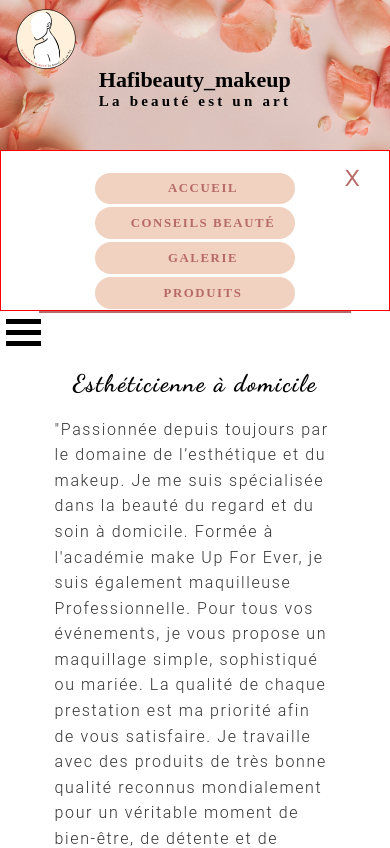
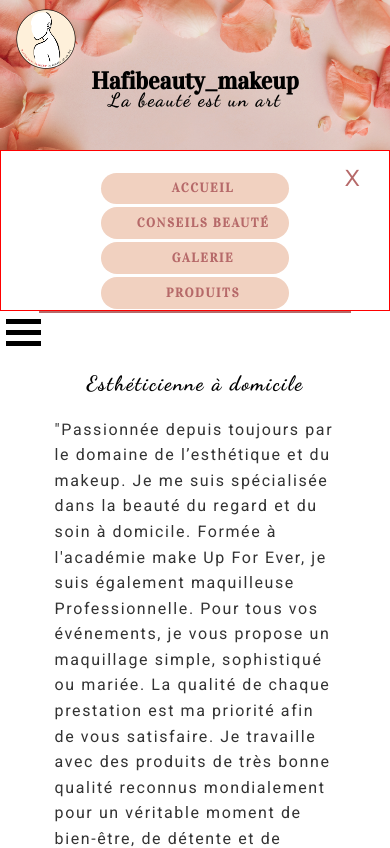
Before and after one commit to JulieGoncalves/hafi-beauty, a website: page index.html in a window 390 px wide. Shown: the top 848 px of the page. Drawn offline with Linux system fonts and the light colour scheme.

Commit message:
Ajout Font Modifications taille des polices par rappor à la taille d'écran

```diff
--- a/css/index-header.css
+++ b/css/index-header.css
@@ -40,16 +40,16 @@ h1 {
   color: rgb(0, 0, 0);
   margin-top: 60px;
   font-size: 42px;
-  font-family: "Nunito";
+  font-family: "Vidaloka";
 }
 
 h2 {
-  margin-top: -8px;
+  margin-top: -1rem;
   color: black;
-  font-family: Back to school regular;
-  font-size: 26px;
+  font-family: "Dancing script";
+  font-size: 34px;
   text-align: center;
-  letter-spacing: 0.2rem;
+  letter-spacing: 0.1rem;
 }
 
 /* ---BARRE-DE-NAVIGATION-------------------------------------------------------*/
@@ -78,7 +78,7 @@ ul.menu-items {
 a {
   text-decoration: none;
   color: rgb(182, 105, 105);
-  font-family: Nunito;
+  font-family: "Vidaloka";
   font-weight: bold;
   font-size: 0.8rem;
   letter-spacing: 0.1rem;
@@ -106,8 +106,8 @@ a {
     width: 78px;
   }
 
-  h1{
-    font-size: 36px;
+  h1 {
+    font-size: 2.5rem;
   }
 }
 
@@ -124,12 +124,12 @@ a {
   }
 
   h1 {
-    font-size: 22px;
-    margin-top: 62px;
+    font-size: 1.5rem;
+    margin-top: 30%;
   }
 
   h2 {
-    font-size: 15px;
-    letter-spacing: 0.2rem;
+    font-size: 1.2rem;
+    letter-spacing: 0.1rem;
   }
 }
--- a/css/index-main.css
+++ b/css/index-main.css
@@ -15,11 +15,12 @@ body {
 
 .biographie {
   padding: 0 10% 2% 10%;
+  font-family: "roboto";
 }
 
 .signature {
   text-align: right;
-  font-family: back to school;
+  font-family: "Dancing script";
   font-size: 1.5rem;
 }
 
@@ -29,7 +30,7 @@ img {
 
 h3 {
   color: black;
-  font-family: Dancing Script;
+  font-family: "Dancing Script";
   font-size: 2rem;
   margin: 1.5rem 0rem 1.5rem;
   text-align: center;
@@ -38,7 +39,7 @@ h3 {
 h4 {
   margin: 0rem 0rem 1rem 0rem;
   font-size: 1.2rem;
-  font-family: nunito;
+  font-family: "nunito";
   font-weight: bold;
 }
 
@@ -167,7 +168,7 @@ div.superposition {
   }
 
   h3 {
-    font-size: 1.5rem;
+    font-size: 1.3rem;
     margin: 11.2px 11.2px 5px 11.2px;
   }
 
--- a/index.html
+++ b/index.html
@@ -30,6 +30,10 @@
     />
     <link
       href="https://fonts.googleapis.com/css2?family=Vidaloka&display=swap"
+      rel="stylesheet"
+    />
+    <link
+      href="https://fonts.googleapis.com/css2?family=Roboto:ital,wght@0,400;0,500;1,400&display=swap"
       rel="stylesheet"
     />
   </head>
```
Also changed, not shown: pages/index.html (+4 -0 lines).
